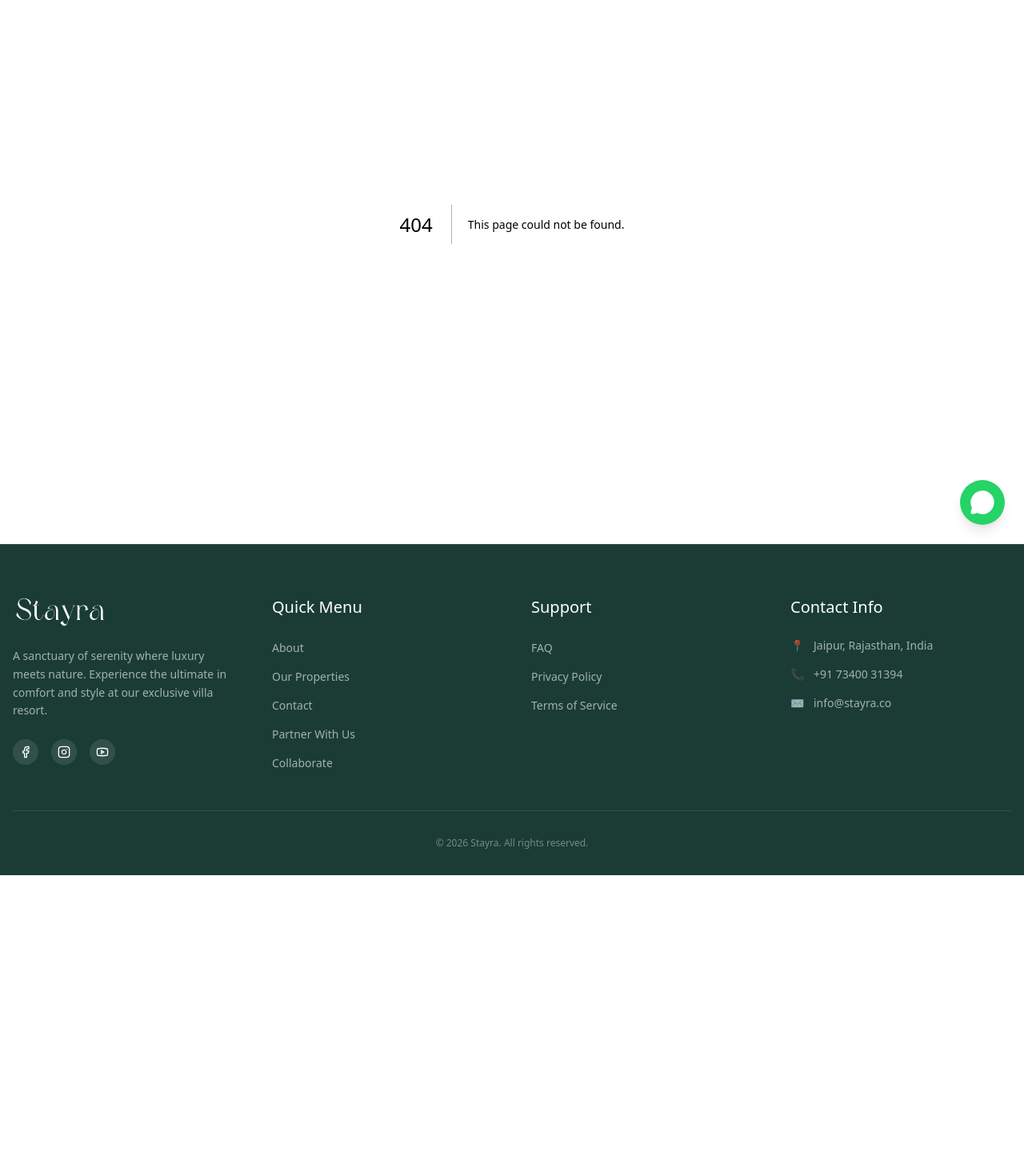
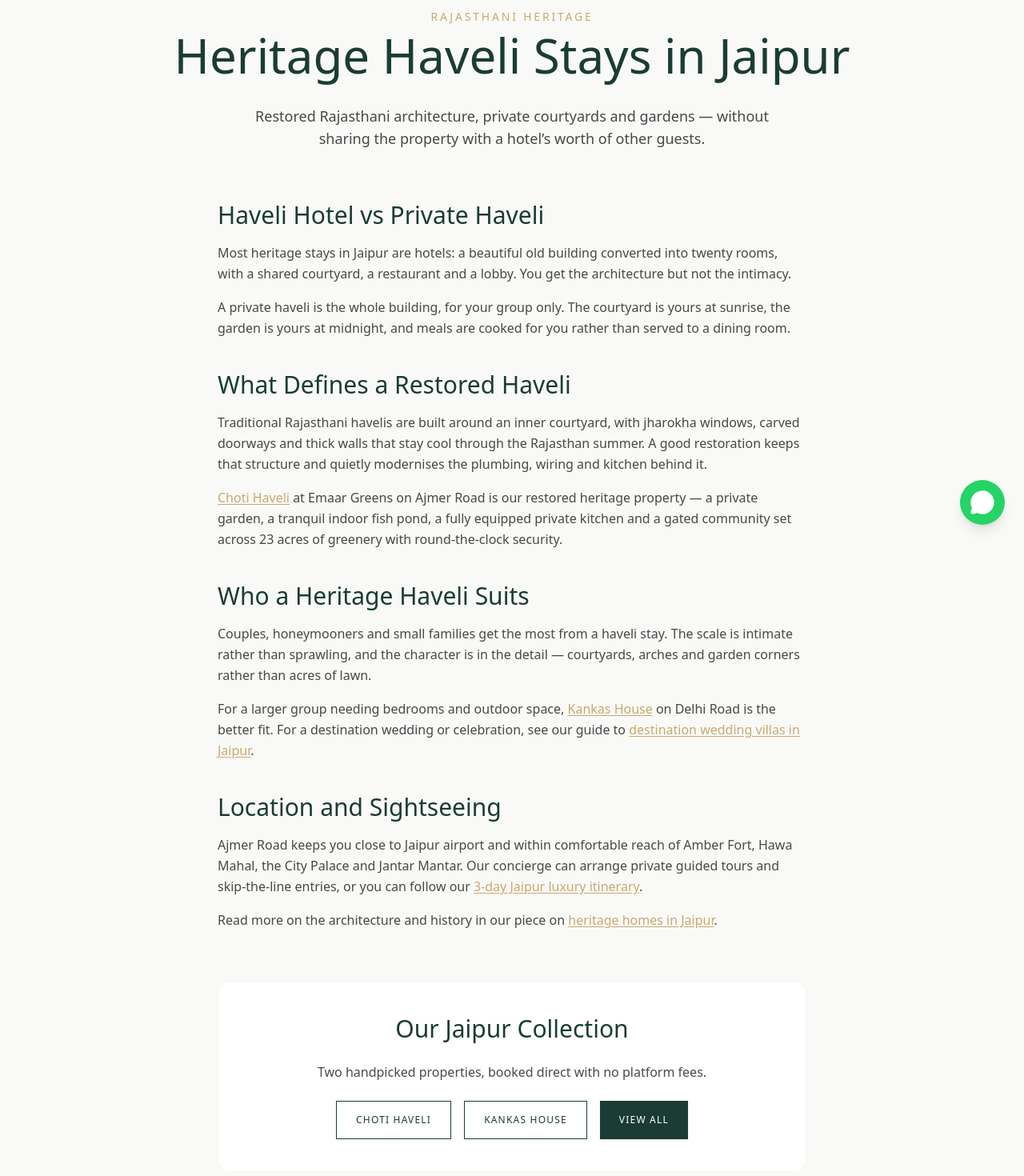
Before and after one commit to unsocialsthailandwebsite-sketch/stayrafin, a Next.js app: page /heritage-haveli-stays-jaipur in a window 1280 px wide. Before the commit this address had no page. Shown: the part 120-1590 px from the top of the page at 80% size. Before the commit the page ends 1214 px from the top, so only its background shows below. Built offline with nearby package versions, Linux system fonts and the light colour scheme; a web font is replaced by a local one.

Commit message:
feat(seo): add /heritage-haveli-stays-jaipur landing page with FAQ and breadcrumb schema

```diff
--- /dev/null
+++ b/src/app/heritage-haveli-stays-jaipur/page.tsx
@@ -0,0 +1,112 @@
+import type { Metadata } from "next";
+import Link from "next/link";
+import { Button } from "@/components/ui/button";
+import { BreadcrumbSchema, FAQSchema } from "@/components/seo/structured-data";
+
+export const metadata: Metadata = {
+    title: "Heritage Haveli Stays in Jaipur — Restored Private Homes",
+    description: "Stay in a restored Rajasthani haveli in Jaipur. Private heritage homes with courtyards, gardens and a chef on call — the character of a haveli, the privacy of a villa.",
+    alternates: { canonical: "/heritage-haveli-stays-jaipur" },
+    openGraph: {
+        title: "Heritage Haveli Stays in Jaipur — Restored Private Homes",
+        description: "Stay in a restored Rajasthani haveli in Jaipur. Private heritage homes with courtyards, gardens and a chef on call — the character of a haveli, the privacy of a villa.",
+        url: "https://www.stayra.co/heritage-haveli-stays-jaipur",
+    },
+};
+
+const faqs = [
+    { question: "What is a haveli?", answer: "A haveli is a traditional Indian townhouse or mansion, typically built around one or more inner courtyards. Rajasthani havelis are known for carved facades, jharokha windows and thick walls that keep interiors cool in the desert climate." },
+    { question: "Is Choti Haveli an entire private property?", answer: "Yes. Choti Haveli is a restored one-bedroom heritage haveli let privately to a single booking, with its own garden, indoor fish pond and fully equipped private kitchen. You are not sharing the property with other guests." },
+    { question: "How many people does the haveli sleep?", answer: "Choti Haveli is a one-bedroom property sleeping two, which suits couples and honeymooners. For larger groups, Kankas House on Delhi Road offers four bedrooms and a private pool." },
+    { question: "Are meals available at the haveli?", answer: "Yes. A chef on call prepares meals privately in the villa kitchen, including Rajasthani specialities. Candlelight dinner setups in the garden can be arranged on request through the concierge." }
+];
+
+export default function Page() {
+    return (
+        <div className="min-h-screen bg-stayra-ivory pt-32 pb-24">
+            <BreadcrumbSchema
+                items={[
+                    { name: "Home", url: "https://www.stayra.co/" },
+                    { name: "Heritage Haveli Stays", url: "https://www.stayra.co/heritage-haveli-stays-jaipur" },
+                ]}
+            />
+            <FAQSchema faqs={faqs} />
+
+            {/* Hero */}
+            <div className="container mx-auto px-4 max-w-4xl text-center mb-16 space-y-6">
+                <span className="text-stayra-gold uppercase tracking-[0.2em] text-sm font-medium">Rajasthani Heritage</span>
+                <h1 className="font-serif text-4xl md:text-6xl text-stayra-green leading-tight">
+                    Heritage Haveli Stays in Jaipur
+                </h1>
+                <p className="font-sans text-lg text-stayra-charcoal/80 max-w-2xl mx-auto">
+                    Restored Rajasthani architecture, private courtyards and gardens — without sharing the property with a hotel&rsquo;s worth of other guests.
+                </p>
+            </div>
+
+            {/* Body */}
+            <div className="container mx-auto px-4 max-w-3xl space-y-10">
+                <section className="space-y-4">
+                    <h2 className="font-serif text-3xl text-stayra-green">Haveli Hotel vs Private Haveli</h2>
+                <p className="font-sans text-stayra-charcoal/80 leading-relaxed">Most heritage stays in Jaipur are hotels: a beautiful old building converted into twenty rooms, with a shared courtyard, a restaurant and a lobby. You get the architecture but not the intimacy.</p>
+                <p className="font-sans text-stayra-charcoal/80 leading-relaxed">A private haveli is the whole building, for your group only. The courtyard is yours at sunrise, the garden is yours at midnight, and meals are cooked for you rather than served to a dining room.</p>
+                </section>
+                <section className="space-y-4">
+                    <h2 className="font-serif text-3xl text-stayra-green">What Defines a Restored Haveli</h2>
+                <p className="font-sans text-stayra-charcoal/80 leading-relaxed">Traditional Rajasthani havelis are built around an inner courtyard, with jharokha windows, carved doorways and thick walls that stay cool through the Rajasthan summer. A good restoration keeps that structure and quietly modernises the plumbing, wiring and kitchen behind it.</p>
+                <p className="font-sans text-stayra-charcoal/80 leading-relaxed"><Link href="/properties/choti-haveli" className="text-stayra-gold underline underline-offset-2">Choti Haveli</Link> at Emaar Greens on Ajmer Road is our restored heritage property — a private garden, a tranquil indoor fish pond, a fully equipped private kitchen and a gated community set across 23 acres of greenery with round-the-clock security.</p>
+                </section>
+                <section className="space-y-4">
+                    <h2 className="font-serif text-3xl text-stayra-green">Who a Heritage Haveli Suits</h2>
+                <p className="font-sans text-stayra-charcoal/80 leading-relaxed">Couples, honeymooners and small families get the most from a haveli stay. The scale is intimate rather than sprawling, and the character is in the detail — courtyards, arches and garden corners rather than acres of lawn.</p>
+                <p className="font-sans text-stayra-charcoal/80 leading-relaxed">For a larger group needing bedrooms and outdoor space, <Link href="/properties/kankas-house" className="text-stayra-gold underline underline-offset-2">Kankas House</Link> on Delhi Road is the better fit. For a destination wedding or celebration, see our guide to <Link href="/blogs/destination-wedding-villas-jaipur" className="text-stayra-gold underline underline-offset-2">destination wedding villas in Jaipur</Link>.</p>
+                </section>
+                <section className="space-y-4">
+                    <h2 className="font-serif text-3xl text-stayra-green">Location and Sightseeing</h2>
+                <p className="font-sans text-stayra-charcoal/80 leading-relaxed">Ajmer Road keeps you close to Jaipur airport and within comfortable reach of Amber Fort, Hawa Mahal, the City Palace and Jantar Mantar. Our concierge can arrange private guided tours and skip-the-line entries, or you can follow our <Link href="/blogs/ultimate-3-day-jaipur-luxury-itinerary" className="text-stayra-gold underline underline-offset-2">3-day Jaipur luxury itinerary</Link>.</p>
+                <p className="font-sans text-stayra-charcoal/80 leading-relaxed">Read more on the architecture and history in our piece on <Link href="/blogs/heritage-homes-jaipur" className="text-stayra-gold underline underline-offset-2">heritage homes in Jaipur</Link>.</p>
+                </section>
+
+            </div>
+
+            {/* Properties CTA */}
+            <div className="container mx-auto px-4 max-w-3xl mt-16">
+                <div className="bg-white p-10 rounded-2xl border border-stayra-gold/10 text-center space-y-6">
+                    <h2 className="font-serif text-3xl text-stayra-green">Our Jaipur Collection</h2>
+                    <p className="font-sans text-stayra-charcoal/80">
+                        Two handpicked properties, booked direct with no platform fees.
+                    </p>
+                    <div className="flex flex-col sm:flex-row gap-4 justify-center">
+                        <Link href="/properties/choti-haveli">
+                            <Button variant="outline" className="w-full sm:w-auto border-stayra-green text-stayra-green hover:bg-stayra-green hover:text-white uppercase text-xs tracking-widest">
+                                Choti Haveli
+                            </Button>
+                        </Link>
+                        <Link href="/properties/kankas-house">
+                            <Button variant="outline" className="w-full sm:w-auto border-stayra-green text-stayra-green hover:bg-stayra-green hover:text-white uppercase text-xs tracking-widest">
+                                Kankas House
+                            </Button>
+                        </Link>
+                        <Link href="/properties">
+                            <Button className="w-full sm:w-auto bg-stayra-green text-white hover:bg-stayra-green/90 uppercase text-xs tracking-widest">
+                                View All
+                            </Button>
+                        </Link>
+                    </div>
+                </div>
+            </div>
+
+            {/* FAQ */}
+            <div className="container mx-auto px-4 max-w-3xl mt-16">
+                <h2 className="font-serif text-3xl text-stayra-green mb-8 text-center">Frequently Asked Questions</h2>
+                <div className="space-y-4">
+                    {faqs.map((faq) => (
+                        <div key={faq.question} className="bg-white p-6 rounded-xl border border-stayra-gold/10">
+                            <h3 className="font-serif text-lg text-stayra-green mb-2">{faq.question}</h3>
+                            <p className="font-sans text-stayra-charcoal/80 text-sm leading-relaxed">{faq.answer}</p>
+                        </div>
+                    ))}
+                </div>
+            </div>
+        </div>
+    );
+}
```
